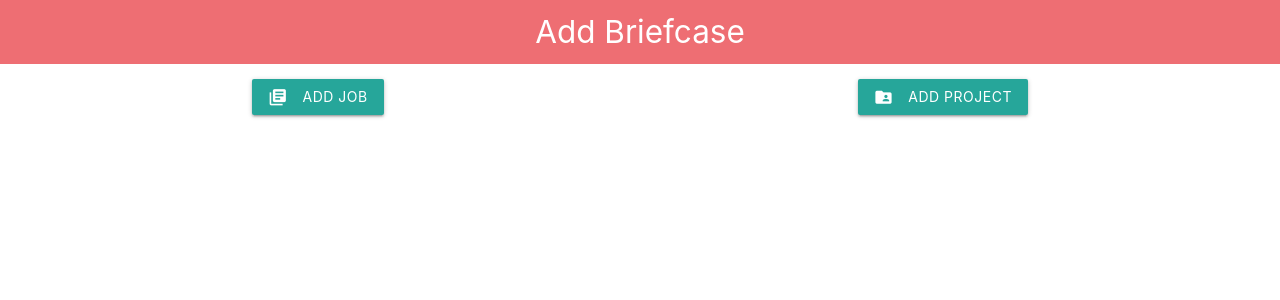
After one commit to josueMerino/phpPortfolio, a PHP site: template views/addBriefcase.php in a window 1280 px wide. The commit adds this page. Shown: the top 300 px of the page. Run offline with PHP 8.4, Linux system fonts and the light colour scheme; the template is opened without the code that fills it, so the values that code supplies are empty.

Commit message:
Here we go

```diff
--- /dev/null
+++ b/views/addBriefcase.php
@@ -0,0 +1,26 @@
+<!DOCTYPE html>
+<html lang="en">
+<head>
+    <meta charset="UTF-8">
+    <meta name="viewport" content="width=device-width, initial-scale=1.0">
+    <link rel="stylesheet" href="https://cdnjs.cloudflare.com/ajax/libs/materialize/1.0.0/css/materialize.min.css">
+    <link href="https://fonts.googleapis.com/icon?family=Material+Icons" rel="stylesheet">
+    <link rel="stylesheet" href="styleExtra.css">
+    <title>Add Briefcase</title>
+</head>
+<body>
+<nav>
+    <div class="nav-wrapper">
+        <a href="#" class="brand-logo center">Add Briefcase</a>
+        <ul id="nav-mobile" class="left hide-on-med-and-down">
+        </ul>
+    </div>
+</nav>
+
+<div class="centrer">
+    <a class="waves-effect waves-light btn" href="/jobs/add"><i class="large material-icons left">library_books</i>Add Job</a>
+    <a class="waves-effect waves-light btn" href="/projects/add"><i class="large material-icons left">folder_shared</i>Add Project</a>
+</div>
+
+</body>
+</html>
--- a/views/addProject.php
+++ b/views/addProject.php
@@ -15,7 +15,7 @@
     <div class="nav-wrapper">
     <a href="#" class="brand-logo center">Add Project</a>
     <ul id="nav-mobile" class="left hide-on-med-and-down">
-        <li><a href="addJob.php">Add Job</a></li>
+        <li><a href="/jobs/add">Add Job</a></li>
     </ul>
     </div>
     </nav>
--- a/views/index.php
+++ b/views/index.php
@@ -11,7 +11,7 @@
   <!-- Bootstrap CSS -->
   <link rel="stylesheet" href="https://stackpath.bootstrapcdn.com/bootstrap/4.1.2/css/bootstrap.min.css" integrity="sha384-Smlep5jCw/wG7hdkwQ/Z5nLIefveQRIY9nfy6xoR1uRYBtpZgI6339F5dgvm/e9B"
     crossorigin="anonymous">
-  <link rel="stylesheet" href="public/styles.css">
+  <link rel="stylesheet" href="public/css/styles.css">
 
   <title>Resume</title>
 </head>
```
